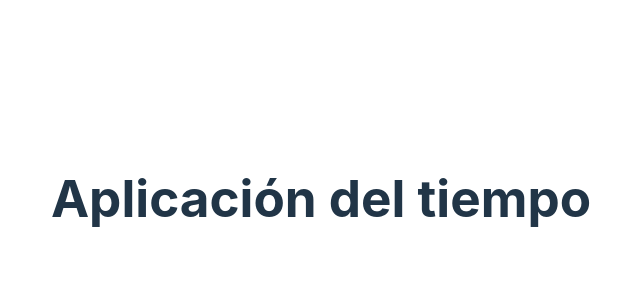
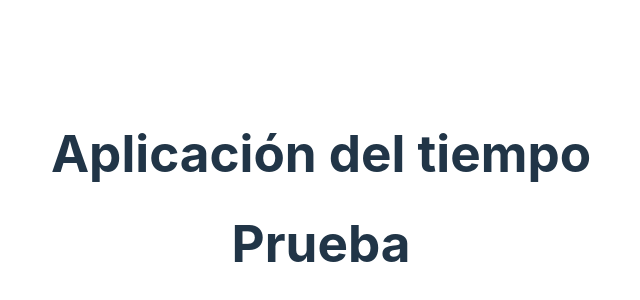
Before and after one commit to carlosmorenodev/weather-app, a React (Vite) app: page / in a window 1280 px wide. Shown: the part 202-502 px from the top of the page, without its empty margins (319-959 px from the left). Built offline with nearby package versions, Linux system fonts and the light colour scheme; no server answers.

Commit message:
añadiendo prueba

```diff
--- a/src/App.jsx
+++ b/src/App.jsx
@@ -1,6 +1,7 @@
 import './App.css'
 import axios from 'axios'
 import WeatherApp from './WeatherApp'
+import Prueba from './Prueba'
 
 function App() {
 
@@ -9,6 +10,7 @@ function App() {
     <>
     <h1>Aplicación del tiempo</h1>
       <WeatherApp />
+      <Prueba />
     </>
   )
 }
--- /dev/null
+++ b/src/Prueba.jsx
@@ -0,0 +1,9 @@
+import React from 'react'
+
+const Prueba = () => {
+  return (
+    <h1>Prueba</h1>
+  )
+}
+
+export default Prueba
```
